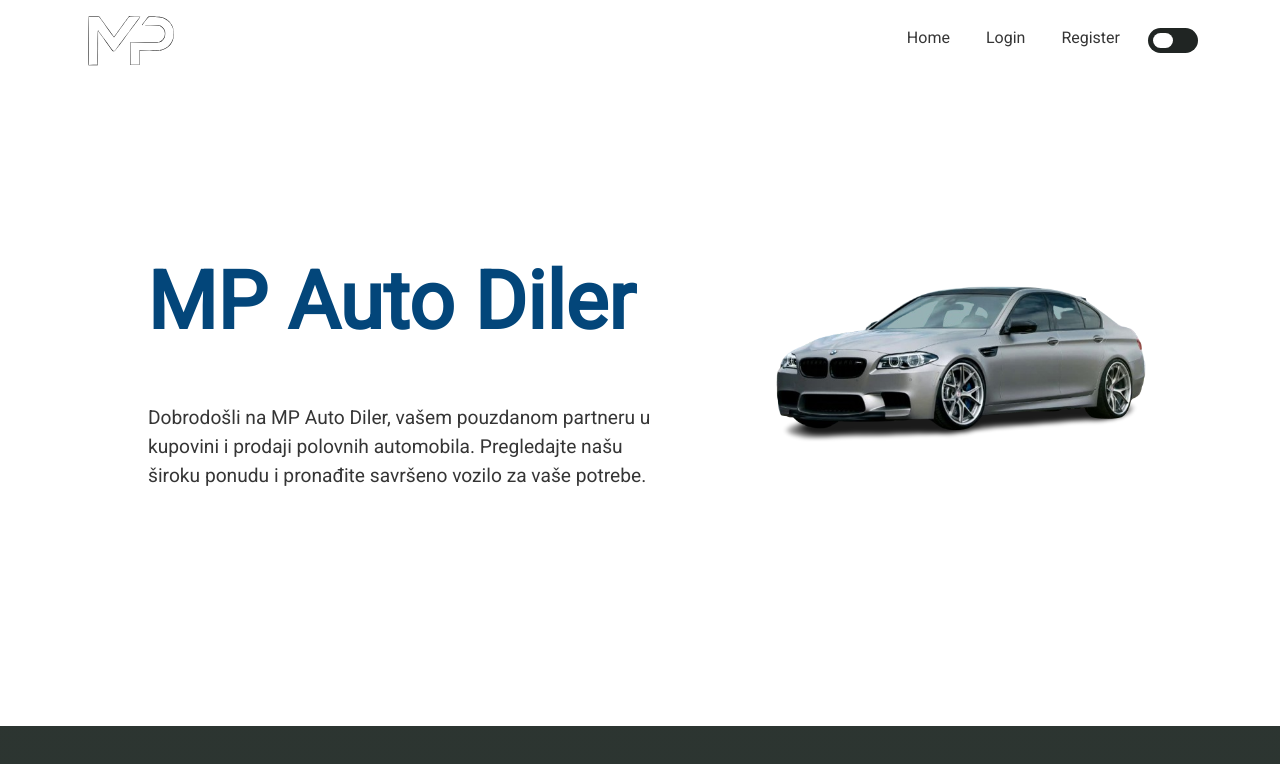
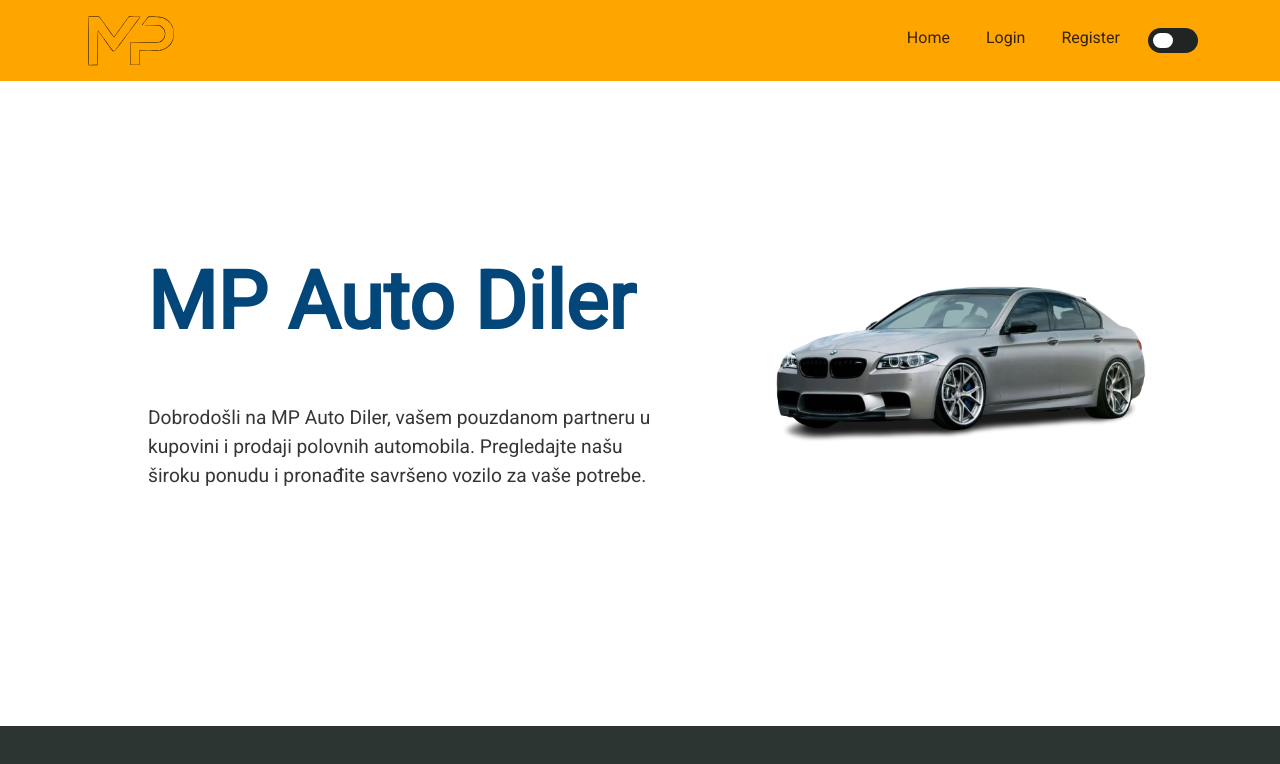
Before and after one commit to popovicmarko/MPAutoDiler, a React (Create React App) app in the folder frontend/: page / in a window 1280 px wide. Shown: the top 764 px of the page. Built offline with nearby package versions, Linux system fonts and the light colour scheme.

Commit message:
adder image to redmi file

```diff
--- a/frontend/src/components/NavBar/NavBar.css
+++ b/frontend/src/components/NavBar/NavBar.css
@@ -168,3 +168,6 @@
 .dark-mode #toggle .toggle-inner {
   background-color: #202523;
 }
+.navbar{
+  background-color: orange;
+}
```
Also changed, not shown: frontend/src/components/Home/home.css (line endings or trailing spaces), 2 other files (tests, documents, lock files or other folders).
